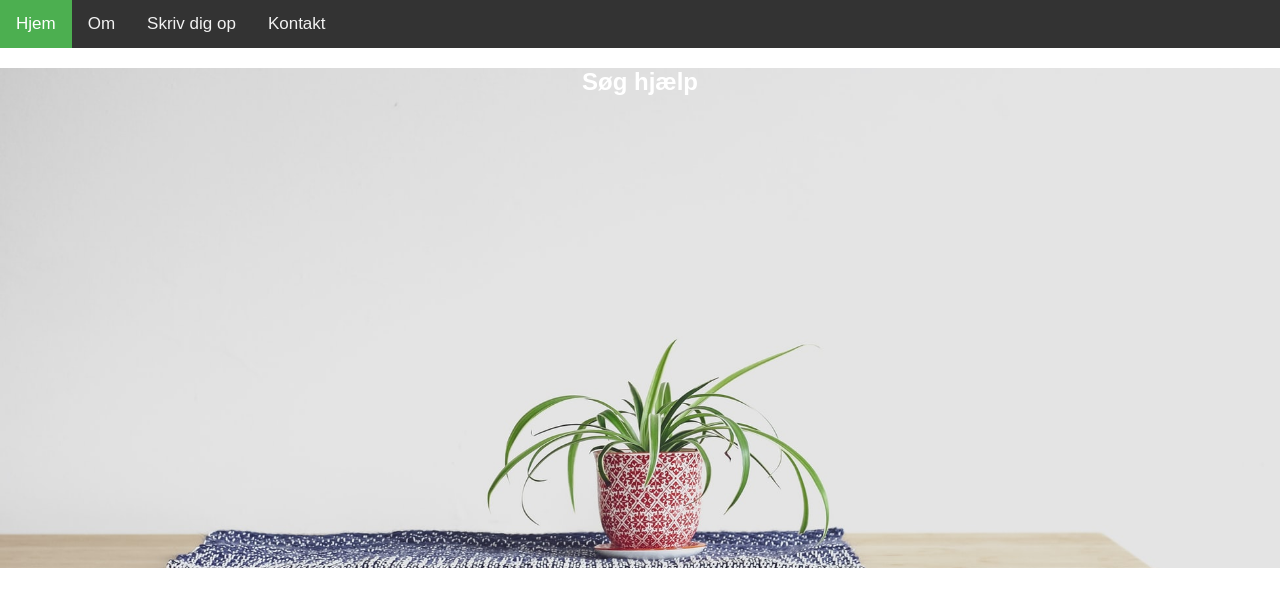
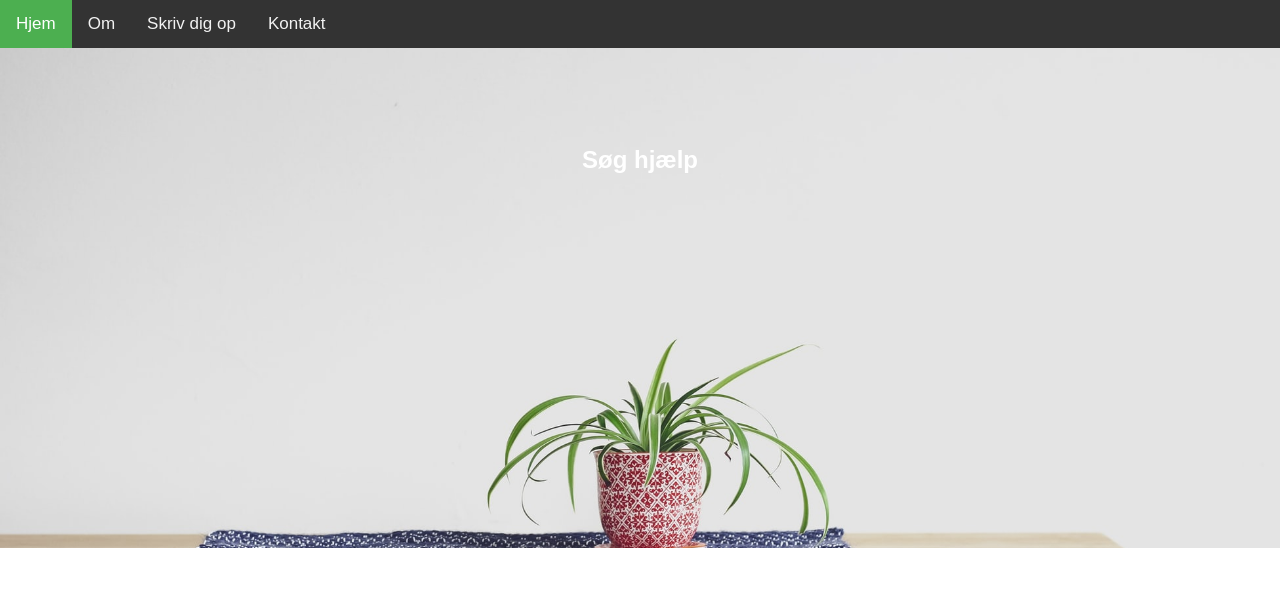
Before and after one commit to X1las/x1las.github.io, a plain HTML site: page index.html in a window 1280 px wide. Drawn offline with Linux system fonts and the light colour scheme.

Commit message:
added removed stuff

```diff
--- a/styles/styles.css
+++ b/styles/styles.css
@@ -15,7 +15,10 @@ body {
 
 .image-text {
     text-align: center;
-    top: 50%;
+    position: absolute;
+    top: 20%;
+    left: 50%;
+    transform: translate(-50%, -50%);
     color: white;
 }
 
```
